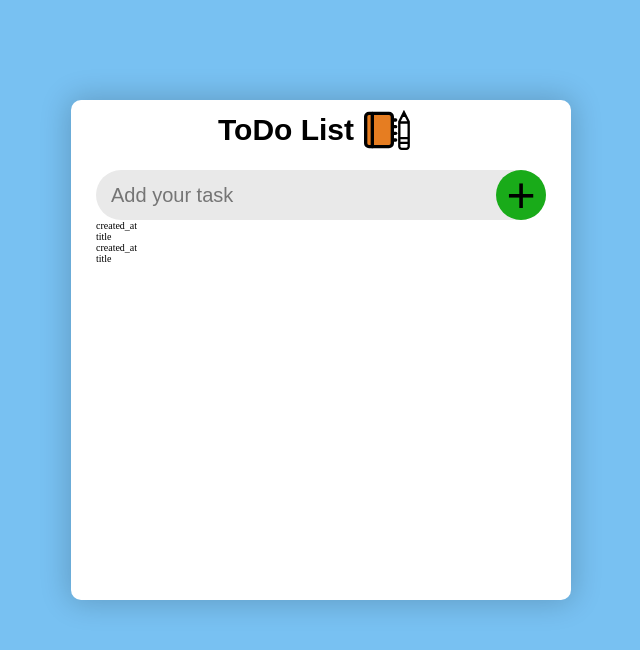
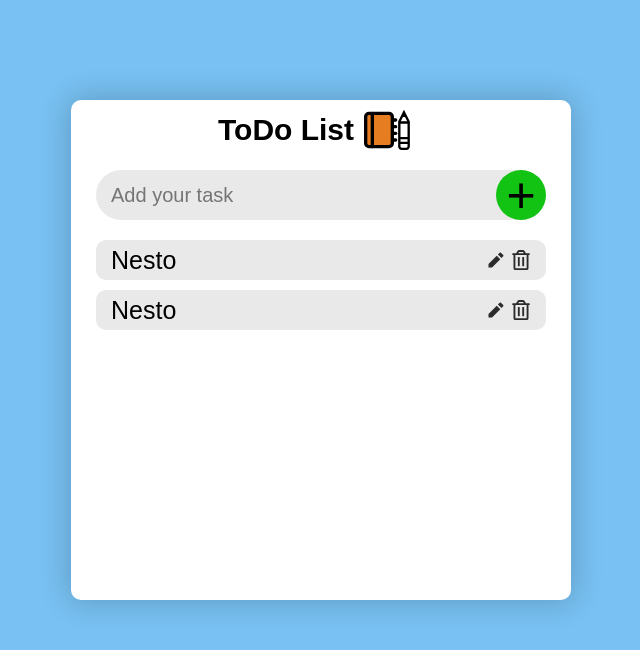
Before and after one commit to bernardkrehula/Todo-react-firebase, a React (Vite) app: page / in a window 1280 px wide. Shown: the top 650 px of the page, without its empty margins (319-959 px from the left). Built offline with nearby package versions, Linux system fonts and the light colour scheme.

Commit message:
Task design setup

```diff
--- /dev/null
+++ b/src/App.css
@@ -0,0 +1,23 @@
+html{
+  font-size: 62.5%;
+}
+* {
+  margin: 0;
+  padding: 0;
+  box-sizing: border-box;
+}
+body {
+  background-color: rgb(120, 193, 242);
+}
+.to-do-app {
+  flex-direction: column;
+  background-color: white;
+  box-shadow: 0 0 30px 2px rgb(0, 0, 0, 0.2);
+  width: 500px;
+  height: 500px;
+  margin: 100px auto;
+  border-radius: 10px;
+  padding-top: 10px;
+  padding-left: 25px;
+  padding-right: 25px;
+}
--- /dev/null
+++ b/src/App.tsx
@@ -0,0 +1,15 @@
+import './App.css';
+import TaskCreator from './components/TaskCreator';
+import List from './List';
+import Title from './List/title';
+
+const App = () => {
+    return(
+        <div className='to-do-app'>
+            <Title />
+            <TaskCreator />
+            <List/>
+        </div>
+    )
+}
+export default App;
--- a/src/List/Task/index.css
+++ b/src/List/Task/index.css
@@ -1,4 +1,35 @@
 .task {
+  display: flex;
   color: black;
   list-style: none;
+  background-color: rgb(233, 233, 233);
+  border-radius: 10px;
+  height: 40px;
+  align-items: center;
+  padding-left: 15px;
+  padding-right: 15px;
 }
+.task span{
+  font-size: 2.5rem;
+  margin-right: 10px;
+  font-family: Arial, Helvetica, sans-serif;
+}
+.task-svg{
+  display: flex;
+  gap: 5px;
+  margin-left: auto;
+}
+.task svg{
+  cursor: pointer;
+  height: 20px;
+  width: 20px;
+  fill: rgb(43, 43, 43);
+  transition: 0.2 all;
+}
+.task svg:hover{
+  fill: rgb(0, 0, 0);
+}
+.task-pencil{
+  height: 30px;
+  width: 30px;
+}
--- a/src/List/Task/index.tsx
+++ b/src/List/Task/index.tsx
@@ -1,14 +1,14 @@
 import "./index.css";
+import { FaRegTrashAlt } from "react-icons/fa";
+import { RiPencilFill } from "react-icons/ri";
 
 const Task = () => {
   return (
     <li className="task">
-
-      <div>
-        <span>created_at</span>
-      </div>
-      <div>
-        <span>title</span>
+      <span>Nesto</span>
+      <div className="task-svg">
+        <RiPencilFill className="task-pencil"/>
+        <FaRegTrashAlt />
       </div>
     </li>
   );
--- a/src/List/index.css
+++ b/src/List/index.css
@@ -1,23 +1,6 @@
-html{
-  font-size: 62.5%;
+.list{
+    display: flex;
+    flex-direction: column;
+    margin-top: 20px;
+    gap: 10px;
 }
-* {
-  margin: 0;
-  padding: 0;
-  box-sizing: border-box;
-}
-body {
-  background-color: rgb(120, 193, 242);
-}
-.list {
-  flex-direction: column;
-  background-color: white;
-  box-shadow: 0 0 30px 2px rgb(0, 0, 0, 0.2);
-  width: 500px;
-  height: 500px;
-  margin: 100px auto;
-  border-radius: 10px;
-  padding-top: 10px;
-  padding-left: 25px;
-  padding-right: 25px;
-}
--- a/src/List/index.tsx
+++ b/src/List/index.tsx
@@ -1,16 +1,12 @@
-import TaskCreator from "../components/TaskCreator";
 import "./index.css";
 import Task from "./task";
-import Title from "./title";
 
 const List = () => {
   return (
-    <ul className="list">
-      <Title />
-      <TaskCreator />
+    <div className="list">
       <Task />
       <Task />
-    </ul>
+    </div>
   );
 };
 export default List;
--- a/src/components/btn/index.css
+++ b/src/components/btn/index.css
@@ -8,8 +8,13 @@
     justify-content: center;
     align-items: center;
     border-radius: 100%;
-    background-color: rgb(25, 171, 25);
+    background-color: rgb(19, 195, 19);
+
     font-size: 5rem;
     height: 50px;
     width: 50px;
+    transition: 0.2s all;
 }
+.primary:hover{
+    background-color: rgb(15, 213, 15);
+}
--- a/src/main.tsx
+++ b/src/main.tsx
@@ -1,9 +1,9 @@
 import { StrictMode } from "react";
 import { createRoot } from "react-dom/client";
-import List from "./List/index.tsx";
+import App from "./App.tsx";
 
 createRoot(document.getElementById("root")!).render(
   <StrictMode>
-    <List />
+    <App />
   </StrictMode>,
 );
```
Also changed, not shown: Goal.txt.
